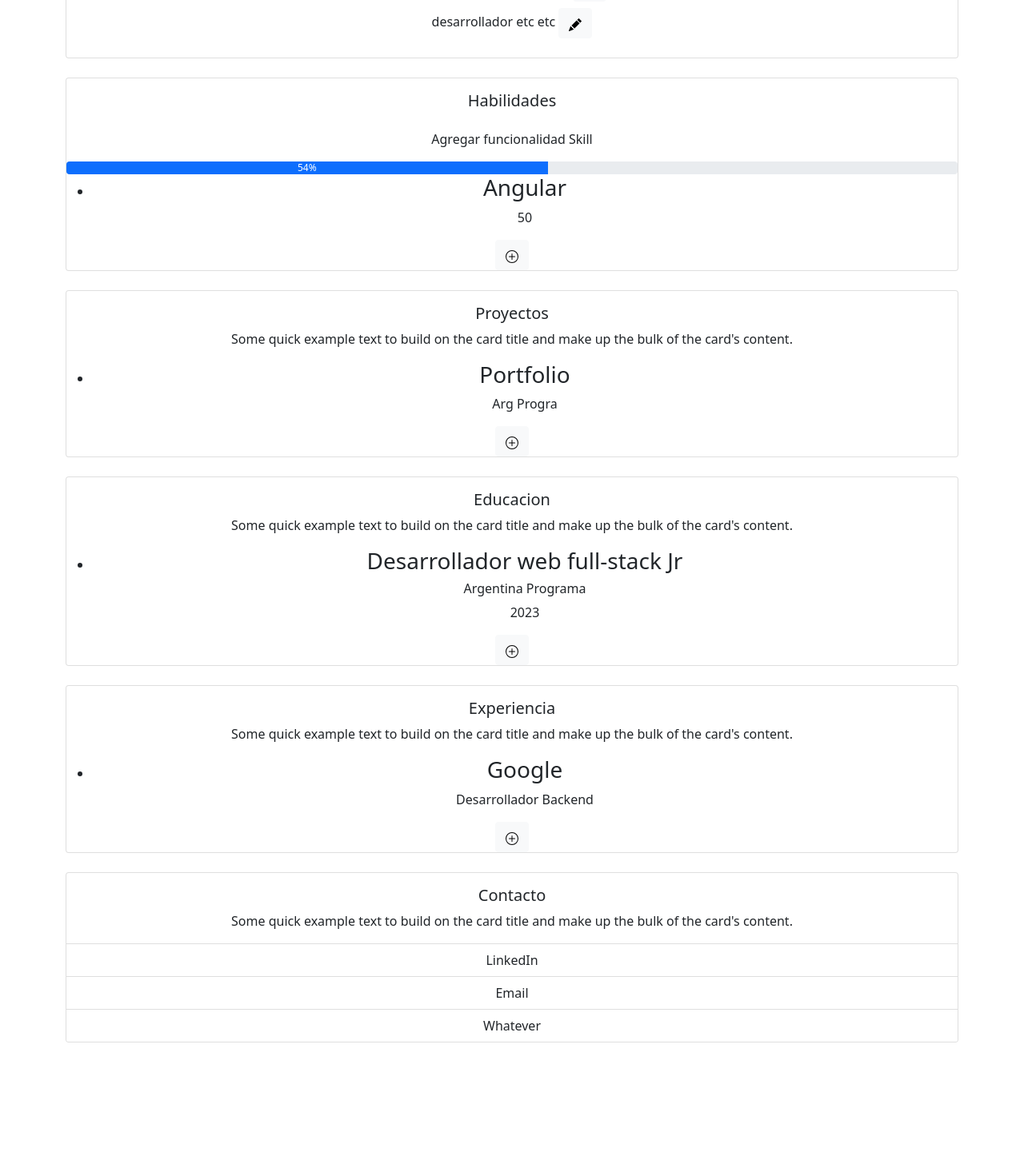
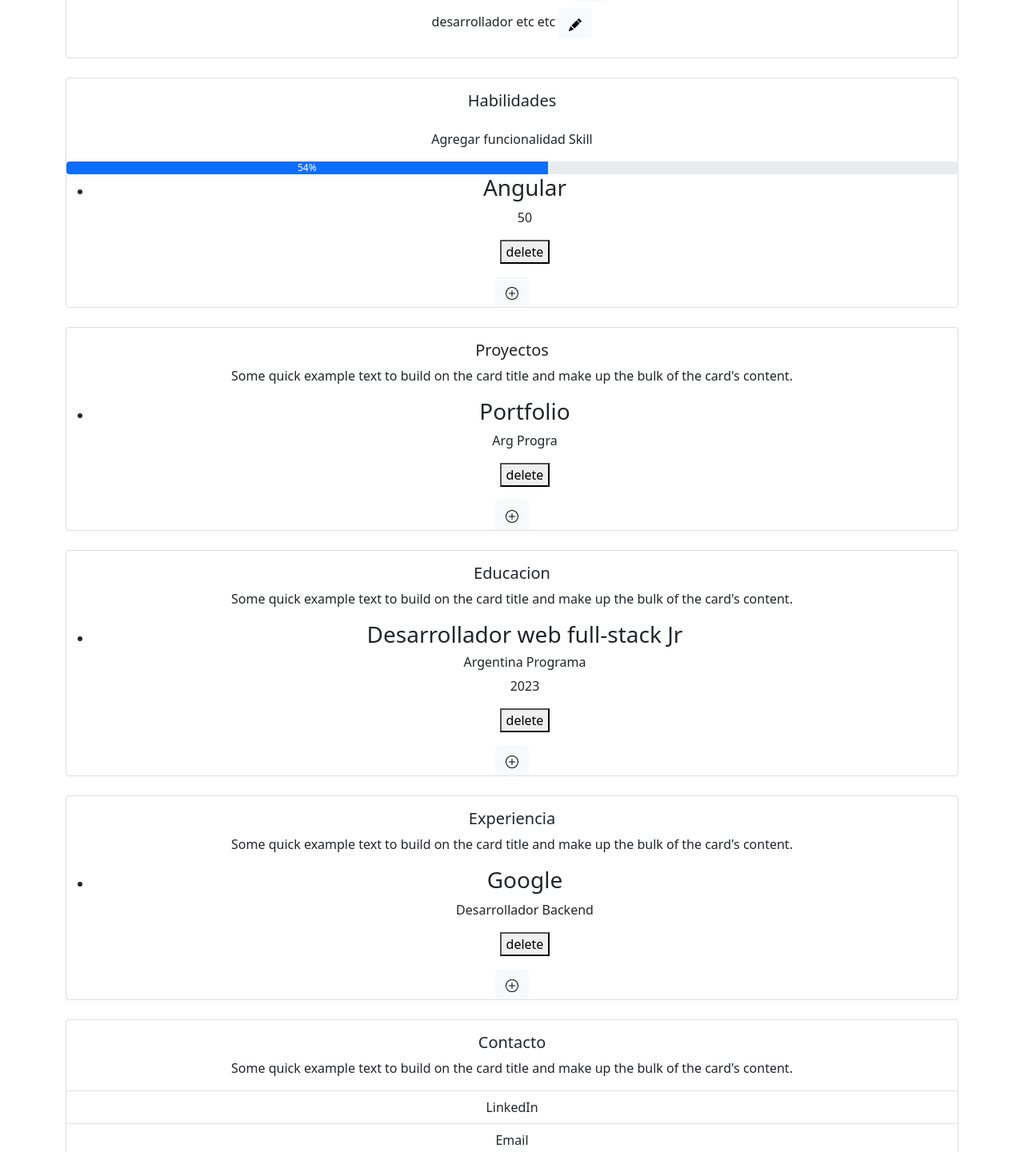
Before and after one commit to JoaquinVeraOrtega/Frontend-Angular, an Angular app: page / in a window 1280 px wide. Shown: the part 833-2274 px from the top of the page at 80% size. Before the commit the page ends 2161 px from the top, so only its background shows below. Built offline with nearby package versions, Linux system fonts and the light colour scheme.

Commit message:
creando boton de eliminar item en todos los componentes

```diff
--- a/src/app/components/items/item-edcucacion/item-edcucacion.component.html
+++ b/src/app/components/items/item-edcucacion/item-edcucacion.component.html
@@ -1,10 +1,11 @@
 
-<ul *ngFor="let Educacion of educacion">
+<ul *ngFor="let Educacion of educacion; let i=index">
   <li>
       <h3>{{Educacion.Titulo}}
       </h3>
       <h6>{{Educacion.Institucion}}</h6> <p>{{Educacion.EgresoYear}}</p>
 
+      <button type="button" (click)="eliminarEducacion(i)">delete</button>
 
     </li>
 
--- a/src/app/components/items/item-edcucacion/item-edcucacion.component.ts
+++ b/src/app/components/items/item-edcucacion/item-edcucacion.component.ts
@@ -24,7 +24,10 @@ export class ItemEdcucacionComponent implements OnInit {
     nuevoEgresoYear:string = "";
 
 
+eliminarEducacion(elemento:number){
 
+  this.educacion.splice(elemento, 1);
+}
 
 
 
--- a/src/app/components/items/item-experiencia/item-experiencia.component.html
+++ b/src/app/components/items/item-experiencia/item-experiencia.component.html
@@ -1,8 +1,11 @@
-<ul *ngFor="let Experiencia of experiencias">
+<ul *ngFor="let Experiencia of experiencias; let i=index">
   <li class="listaProyectos">
       <h3>{{Experiencia.Empresa}}
       </h3>
       <p>{{Experiencia.Puesto}}</p>
+
+      <button type="button" (click)="eliminarExperiencia(i)">delete</button>
+
     </li>
 
 </ul>
--- a/src/app/components/items/item-experiencia/item-experiencia.component.ts
+++ b/src/app/components/items/item-experiencia/item-experiencia.component.ts
@@ -19,6 +19,11 @@ export class ItemExperienciaComponent implements OnInit {
       this.experiencias.push(miExperiencia);
     }
 
+    eliminarExperiencia(elemento:number){
+
+      this.experiencias.splice(elemento, 1);
+    }
+
     nuevaEmpresa:string = "";
     nuevoPuesto:string = "";
 
--- a/src/app/components/items/item-proyecto/item-proyecto.component.html
+++ b/src/app/components/items/item-proyecto/item-proyecto.component.html
@@ -1,11 +1,14 @@
 
 
 
-<ul *ngFor="let Proyecto of proyectos">
+<ul *ngFor="let Proyecto of proyectos; let i=index">
   <li class="listaProyectos">
       <h3>{{Proyecto.Nombre}}
       </h3>
       <p>{{Proyecto.Cliente}}</p>
+
+      <button type="button" (click)="eliminarProyecto(i)">delete</button>
+
     </li>
 
 </ul>
--- a/src/app/components/items/item-proyecto/item-proyecto.component.ts
+++ b/src/app/components/items/item-proyecto/item-proyecto.component.ts
@@ -22,6 +22,11 @@ agregarProyecto(){
   this.proyectos.push(miProyecto);
 }
 
+eliminarProyecto(elemento:number){
+
+  this.proyectos.splice(elemento, 1);
+}
+
 nuevoNombre:string = "";
 nuevoCliente:string = "";
 
--- a/src/app/components/items/item-skill/skill.component.html
+++ b/src/app/components/items/item-skill/skill.component.html
@@ -5,11 +5,14 @@
     <div class="progress-bar" role="progressbar" style="width: 54%;" aria-valuenow="54" aria-valuemin="0" aria-valuemax="100">54%</div>
 </div>
 
-<ul *ngFor="let Skill of skills">
+<ul *ngFor="let Skill of skills; let i=index">
     <li class="listaProyectos">
         <h3>{{Skill.Tecnologia}}
         </h3>
         <p>{{Skill.Porcentaje}}</p>
+
+        <button type="button" (click)="eliminarSkill(i)">delete</button>
+
       </li>
 
   </ul>
--- a/src/app/components/items/item-skill/skill.component.ts
+++ b/src/app/components/items/item-skill/skill.component.ts
@@ -21,6 +21,11 @@ export class SkillComponent implements OnInit {
       this.skills.push(mySkill);
     }
 
+    eliminarSkill(elemento:number){
+
+      this.skills.splice(elemento, 1);
+    }
+
     nuevaSkill:string = "";
     nuevoPorcentaje:number=0;
 
```
